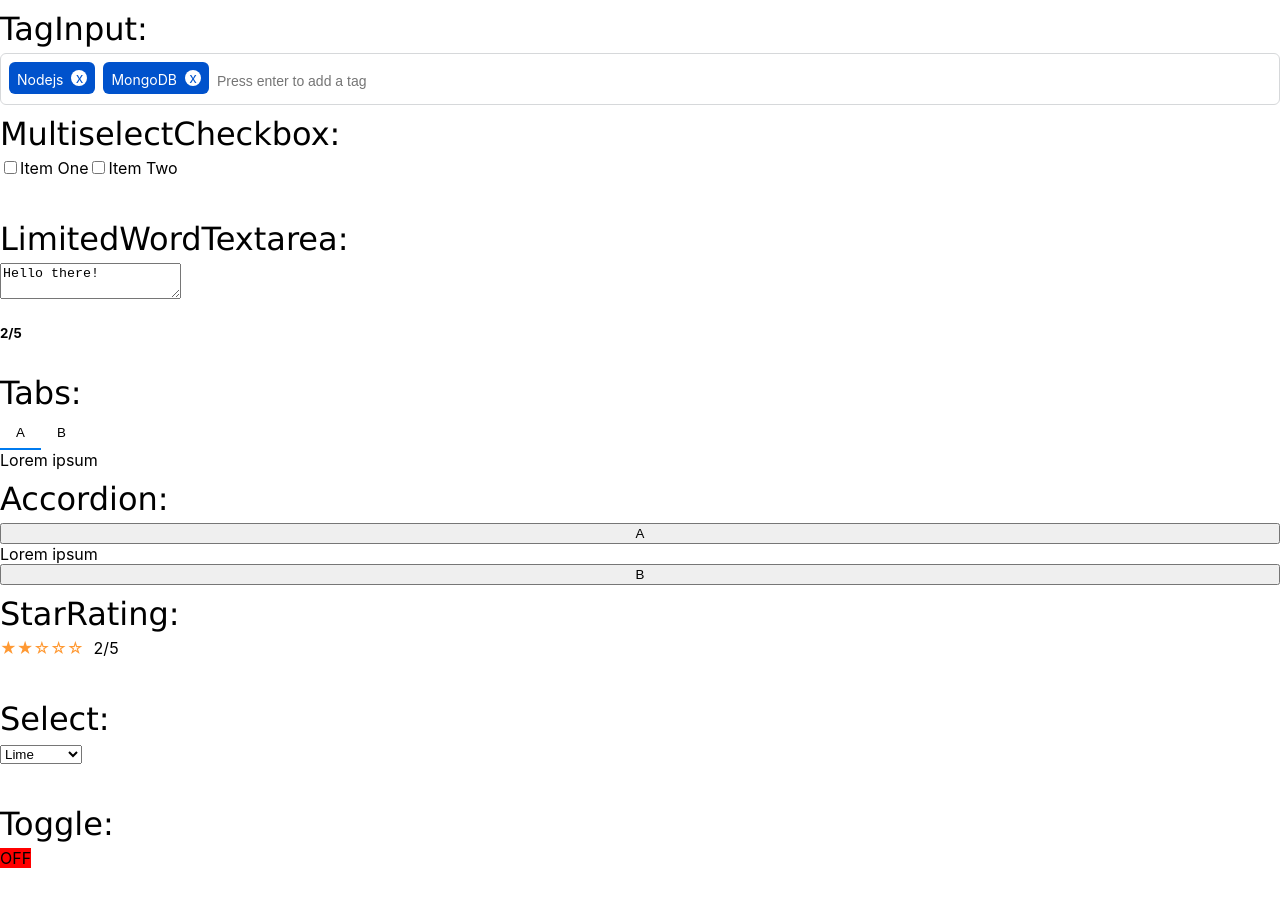
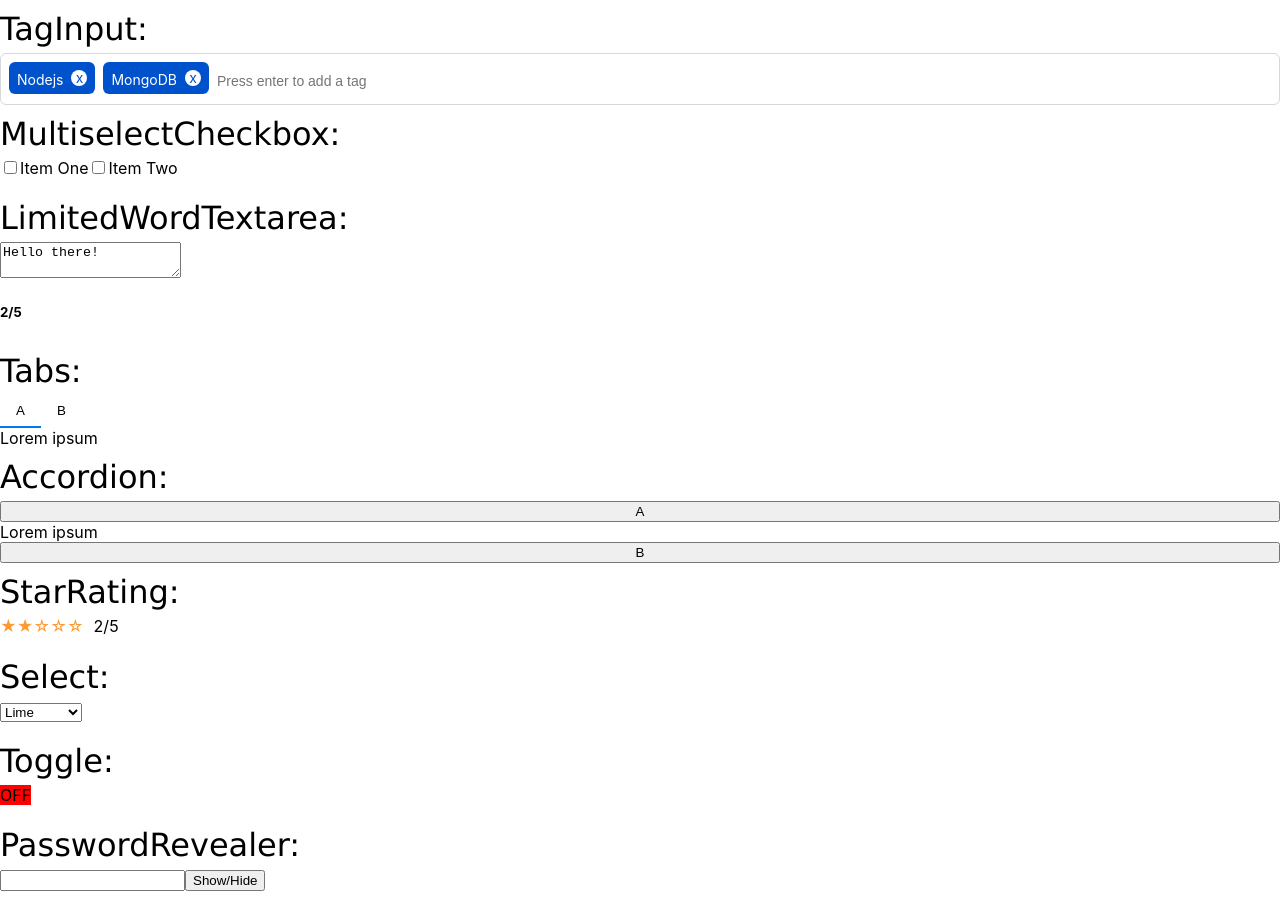
Before and after one commit to Lucas-Yi/30SecondsOfCode, a React (Create React App) app: page / in a window 1280 px wide. Built offline with nearby package versions, Linux system fonts and the light colour scheme.

Commit message:
PasswordRevealer Added

```diff
--- a/src/App.js
+++ b/src/App.js
@@ -7,6 +7,7 @@ import {Accordion, AccordionItem} from "./components/Accordion"
 import StarRating from "./components/StarRating"
 import Select from "./components/Select"
 import Toggle from "./components/Toggle"
+import PasswordRevealer from "./components/PasswordRevealer"
 
 function App() {
   // options for MultiselectCheckbox Component
@@ -71,6 +72,10 @@ function App() {
         <p>Toggle:</p>
         <Toggle />
       </div>
+      <div>
+        <p>PasswordRevealer:</p>
+        <PasswordRevealer />
+      </div>
     </div>
   );
 }
--- /dev/null
+++ b/src/components/PasswordRevealer.js
@@ -0,0 +1,14 @@
+import React, { useState } from "react"
+
+const PasswordRevealer = ()=>{
+    const [shown, setShown] = useState(false)
+
+    return(
+        <div>
+            <input type={shown?"text":"password"}></input>
+            <button onClick={()=>setShown(!shown)}>Show/Hide</button>
+        </div>
+    )
+}
+
+export default PasswordRevealer
```
